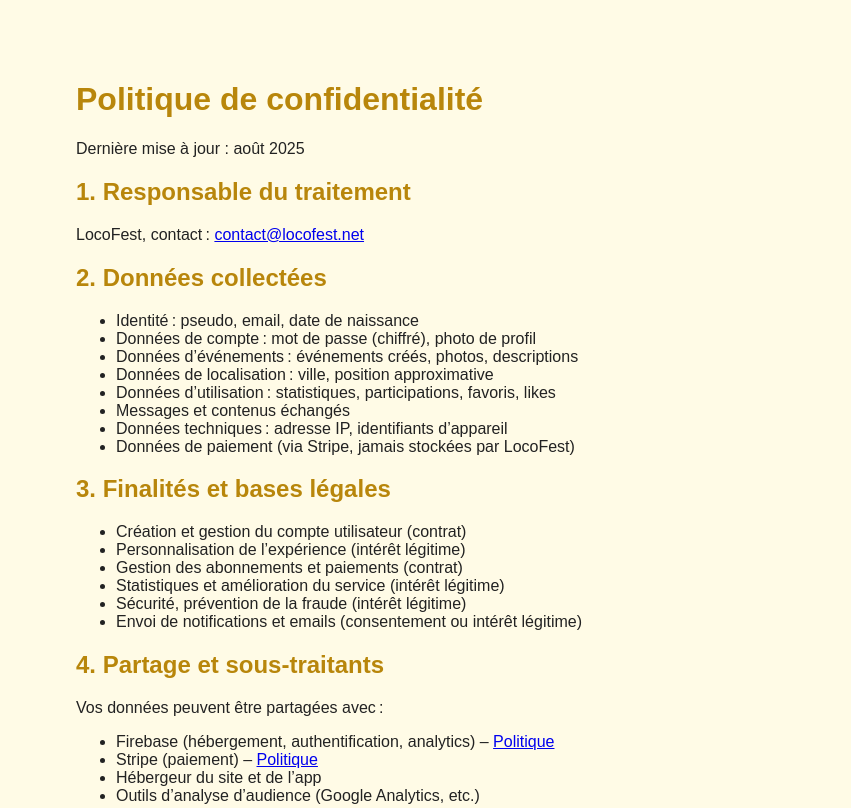
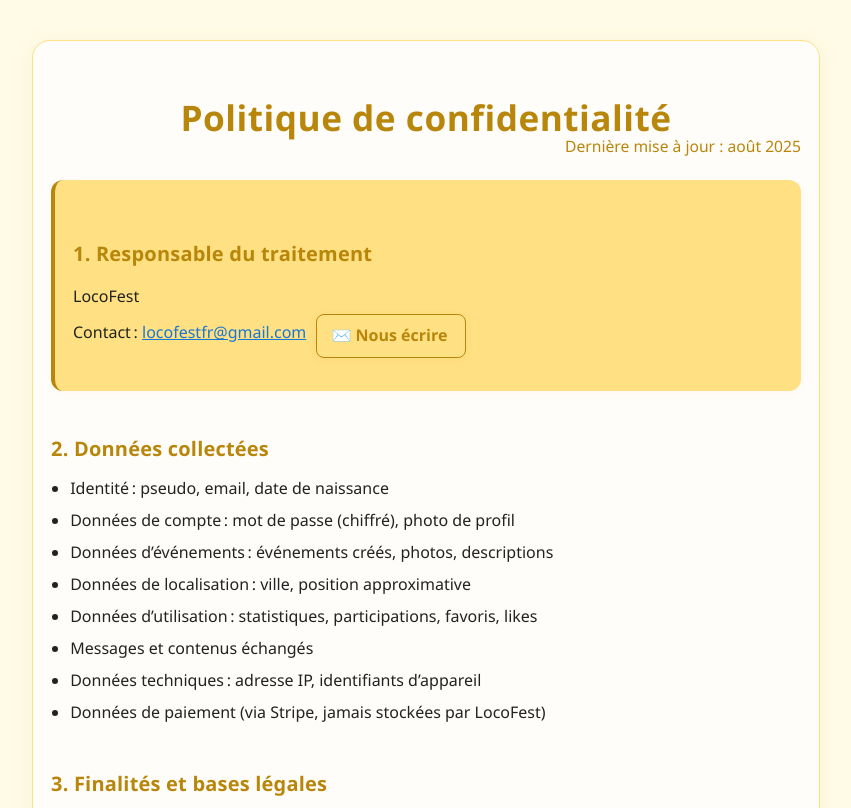
Before and after one commit to Prod-bit/locofest-website, a plain HTML site: page politique-confidentialite.html in a window 1280 px wide. Shown: the top 808 px of the page, without its empty margins (214-1065 px from the left). Drawn offline with Linux system fonts and the light colour scheme.

Commit message:
Add files via upload

```diff
--- a/politique-confidentialite.html
+++ b/politique-confidentialite.html
@@ -4,19 +4,144 @@
   <meta charset="UTF-8">
   <title>Politique de confidentialité - LocoFest</title>
   <meta name="viewport" content="width=device-width, initial-scale=1.0">
+  <meta name="color-scheme" content="light dark">
   <style>
-    body { font-family: Arial, sans-serif; max-width: 700px; margin: 40px auto; padding: 20px; background: #fffbe6; color: #222; }
-    h1 { color: #b8860b; }
-    h2 { color: #b8860b; }
-    ul { margin-bottom: 18px; }
+    :root {
+      --main-bg: #fffbe6;
+      --main-color: #222;
+      --accent: #b8860b;
+      --accent2: #ffe082;
+      --card-bg: #fffdfa;
+      --shadow: 0 4px 24px 0 rgba(184,134,11,0.08);
+      --border: #ffe082;
+      --link: #1976d2;
+      --mail-btn: #ffe082;
+      --mail-btn-hover: #b8860b;
+    }
+    @media (prefers-color-scheme: dark) {
+      :root {
+        --main-bg: #181818;
+        --main-color: #f5f5f5;
+        --accent: #ffd700;
+        --accent2: #2a2a2a;
+        --card-bg: #232323;
+        --shadow: 0 4px 24px 0 rgba(255,215,0,0.08);
+        --border: #ffd700;
+        --link: #90caf9;
+        --mail-btn: #232323;
+        --mail-btn-hover: #ffd700;
+      }
+    }
+    body {
+      font-family: 'Segoe UI', Arial, sans-serif;
+      background: var(--main-bg);
+      color: var(--main-color);
+      margin: 0;
+      padding: 0;
+      min-height: 100vh;
+    }
+    .container {
+      max-width: 750px;
+      margin: 40px auto 32px auto;
+      padding: 28px 18px 32px 18px;
+      background: var(--card-bg);
+      border-radius: 18px;
+      box-shadow: var(--shadow);
+      border: 1.5px solid var(--border);
+    }
+    h1 {
+      color: var(--accent);
+      font-size: 2.2rem;
+      margin-bottom: 0.5em;
+      letter-spacing: 0.5px;
+      text-align: center;
+    }
+    h2 {
+      color: var(--accent);
+      font-size: 1.25rem;
+      margin-top: 2.2em;
+      margin-bottom: 0.7em;
+      letter-spacing: 0.2px;
+    }
+    ul, ol {
+      margin-bottom: 18px;
+      margin-top: 0.5em;
+      padding-left: 1.2em;
+    }
+    li {
+      margin-bottom: 0.4em;
+      line-height: 1.6;
+    }
+    p {
+      margin-bottom: 1.1em;
+      line-height: 1.7;
+    }
+    .mail-btn {
+      display: inline-block;
+      background: var(--mail-btn);
+      color: var(--accent);
+      font-weight: bold;
+      border-radius: 8px;
+      padding: 7px 18px 7px 14px;
+      text-decoration: none;
+      border: 1.5px solid var(--accent);
+      transition: background 0.2s, color 0.2s;
+      margin-left: 6px;
+      margin-top: 4px;
+      font-size: 1em;
+      box-shadow: 0 2px 8px 0 rgba(184,134,11,0.06);
+      vertical-align: middle;
+    }
+    .mail-btn:hover, .mail-btn:focus {
+      background: var(--mail-btn-hover);
+      color: #fff;
+      border-color: var(--mail-btn-hover);
+    }
+    a {
+      color: var(--link);
+      text-decoration: underline;
+      transition: color 0.2s;
+    }
+    a:hover, a:focus {
+      color: var(--accent);
+    }
+    .section-card {
+      background: var(--accent2);
+      border-radius: 12px;
+      padding: 16px 18px;
+      margin-bottom: 1.5em;
+      box-shadow: 0 2px 8px 0 rgba(184,134,11,0.04);
+      border-left: 4px solid var(--accent);
+    }
+    .update-date {
+      text-align: right;
+      font-size: 0.98em;
+      color: var(--accent);
+      margin-bottom: 1.5em;
+      margin-top: -1.5em;
+    }
+    @media (max-width: 600px) {
+      .container { padding: 10px 2vw 20px 2vw; }
+      h1 { font-size: 1.3rem; }
+      h2 { font-size: 1.05rem; }
+      .section-card { padding: 10px 8px; }
+    }
   </style>
 </head>
 <body>
+  <div class="container">
     <h1>Politique de confidentialité</h1>
-  <p>Dernière mise à jour : août 2025</p>
+    <div class="update-date">Dernière mise à jour : août 2025</div>
 
+    <div class="section-card">
       <h2>1. Responsable du traitement</h2>
-  <p>LocoFest, contact : <a href="mailto:contact@locofest.net">contact@locofest.net</a></p>
+      <p>
+        LocoFest<br>
+        Contact :
+        <a href="mailto:locofestfr@gmail.com">locofestfr@gmail.com</a>
+        <a class="mail-btn" href="mailto:locofestfr@gmail.com" title="Envoyer un mail">✉️&nbsp;Nous écrire</a>
+      </p>
+    </div>
 
     <h2>2. Données collectées</h2>
     <ul>
@@ -59,7 +184,10 @@
     </ul>
 
     <h2>6. Transferts hors UE</h2>
-  <p>Certains partenaires (Firebase, Stripe) peuvent traiter des données hors de l’Union Européenne. Ces transferts sont encadrés par des clauses contractuelles types et des garanties appropriées.</p>
+    <p>
+      Certains partenaires (Firebase, Stripe) peuvent traiter des données hors de l’Union Européenne.
+      Ces transferts sont encadrés par des clauses contractuelles types et des garanties appropriées.
+    </p>
 
     <h2>7. Droits des utilisateurs</h2>
     <ul>
@@ -67,20 +195,40 @@
       <li>Droit d’opposition et de limitation</li>
       <li>Droit à la portabilité</li>
       <li>Droit de retirer votre consentement à tout moment</li>
-    <li>Pour exercer vos droits, contactez : <a href="mailto:contact@locofest.net">contact@locofest.net</a></li>
+      <li>
+        Pour exercer vos droits, contactez :
+        <a href="mailto:locofestfr@gmail.com">locofestfr@gmail.com</a>
+        <a class="mail-btn" href="mailto:locofestfr@gmail.com" title="Envoyer un mail">✉️&nbsp;Nous écrire</a>
+      </li>
       <li>Vous pouvez aussi introduire une réclamation auprès de la CNIL</li>
     </ul>
 
     <h2>8. Sécurité</h2>
-  <p>Nous mettons en œuvre des mesures techniques et organisationnelles pour protéger vos données (chiffrement, accès restreint, sauvegardes). Aucun système n’est infaillible.</p>
+    <p>
+      Nous mettons en œuvre des mesures techniques et organisationnelles pour protéger vos données (chiffrement, accès restreint, sauvegardes).
+      Aucun système n’est infaillible.
+    </p>
 
     <h2>9. Cookies et traceurs</h2>
-<p>LocoFest n’utilise pas de cookies à des fins de suivi ou de publicité. Certains cookies techniques peuvent être déposés par nos partenaires (Firebase, Stripe) pour assurer le bon fonctionnement de l’application.</p>
+    <p>
+      LocoFest n’utilise pas de cookies à des fins de suivi ou de publicité.
+      Certains cookies techniques peuvent être déposés par nos partenaires (Firebase, Stripe) pour assurer le bon fonctionnement de l’application.
+    </p>
 
     <h2>10. Modification de la politique</h2>
-  <p>Cette politique peut évoluer. Toute modification sera affichée sur cette page. En cas de changement majeur, vous serez notifié dans l’application.</p>
+    <p>
+      Cette politique peut évoluer. Toute modification sera affichée sur cette page.
+      En cas de changement majeur, vous serez notifié dans l’application.
+    </p>
 
+    <div class="section-card">
       <h2>11. Contact</h2>
-  <p>Pour toute question ou demande concernant vos données personnelles, contactez-nous à <a href="mailto:contact@locofest.net">contact@locofest.net</a>.</p>
+      <p>
+        Pour toute question ou demande concernant vos données personnelles, contactez-nous à
+        <a href="mailto:locofestfr@gmail.com">locofestfr@gmail.com</a>
+        <a class="mail-btn" href="mailto:locofestfr@gmail.com" title="Envoyer un mail">✉️&nbsp;Nous écrire</a>
+      </p>
+    </div>
+  </div>
 </body>
 </html>
```
Lines whose indentation alone changed are shown as unchanged.
